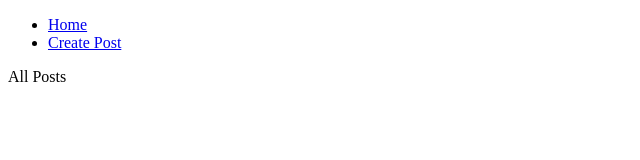
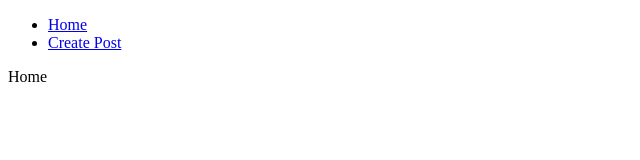
Before and after one commit to Dea314/pets-blog, a React (Create React App) app: page / in a window 1280 px wide. Shown: the top 160 px of the page, without its empty margins (0-640 px from the left). Built offline with nearby package versions, Linux system fonts and the light colour scheme.

Commit message:
add components

```diff
--- a/src/App.js
+++ b/src/App.js
@@ -1,11 +1,12 @@
 import { Routes, Route, Link } from "react-router-dom";
 import Layout from "./components/Layout";
+import Home from "./components/Home";
 
 const App = () => {
   return (
     <Routes>
       <Route path="/" element={<Layout />}>
-        <Route index element={<div>All Posts</div>} />
+        <Route index element={<Home />} />
         <Route path="new-post" element={<div>Tell us about your pet!</div>} />
       </Route>
     </Routes>
--- /dev/null
+++ b/src/components/CreatePost.js
@@ -0,0 +1,5 @@
+const CreatePost = () => {
+  return <div>CreatePost</div>;
+};
+
+export default CreatePost;
--- /dev/null
+++ b/src/components/Home.js
@@ -0,0 +1,5 @@
+const Home = () => {
+  return <div>Home</div>;
+};
+
+export default Home;
```
